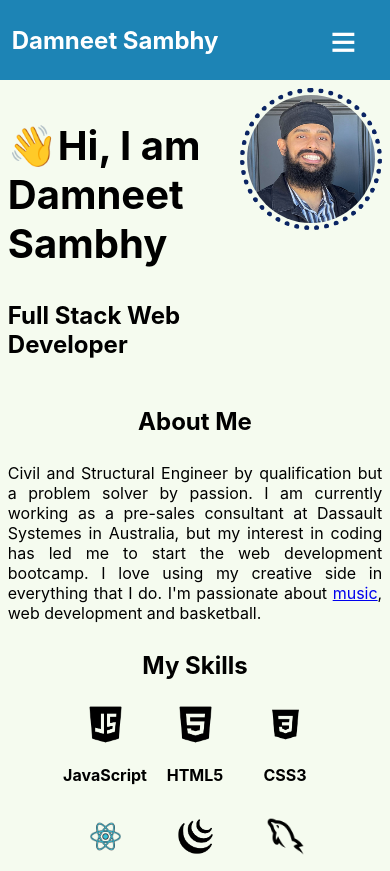
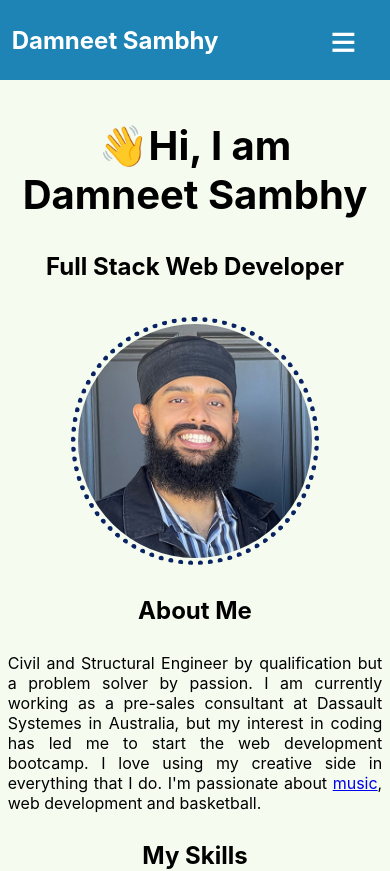
Before and after one commit to daman29/react-portfolio, a React (Create React App) app: page / in a window 390 px wide. Shown: the top 871 px of the page. Built offline with nearby package versions, Linux system fonts and the light colour scheme.

Commit message:
fixed flex direction not changing on mobile

```diff
--- a/src/styles/PageStyle.js
+++ b/src/styles/PageStyle.js
@@ -41,10 +41,16 @@ export const IntroSection = styled.div`
   display: flex;
   width: 100%;
   flex-direction: row;
+  justify-content: space-around;
+  align-items: center;
+  @media (max-width: 500px){
+    flex-direction: column;
+  }
 `;
 export const IntroText = styled.div`
   flex: 2 1 65%;
   margin: 2%;
+  text-align: center;
 `;
 
 export const DisplayPictureContainer = styled.div`
@@ -59,6 +65,9 @@ export const IntroImage = styled.img`
   border: 5px dotted ${Pallette.secondary};
   border-radius: 50%;
   padding: 2px;
+  @media (max-width: 500px){
+    height: 60vw;
+  }
 `;
 
 export const Wave = styled.span`
```
